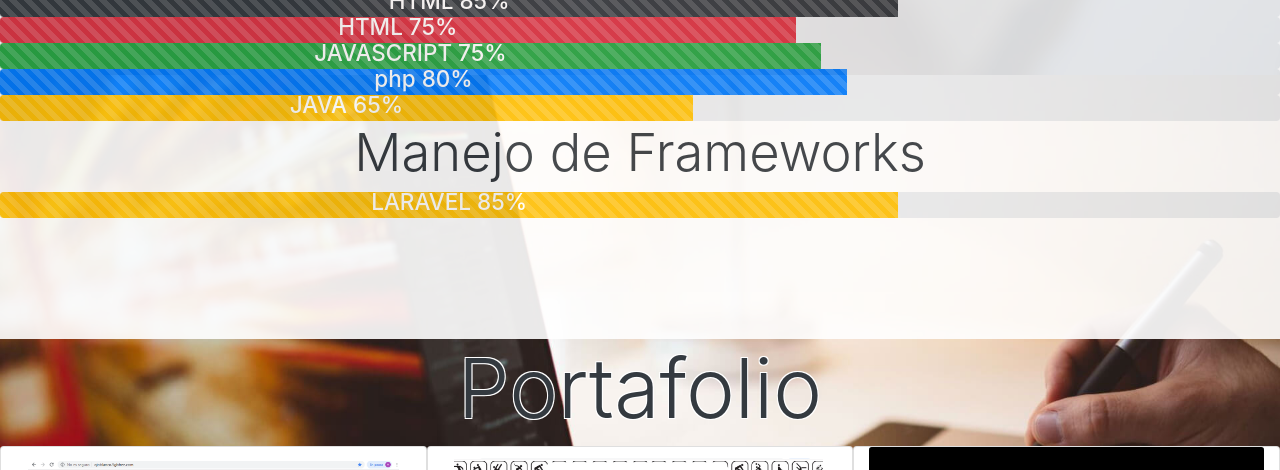
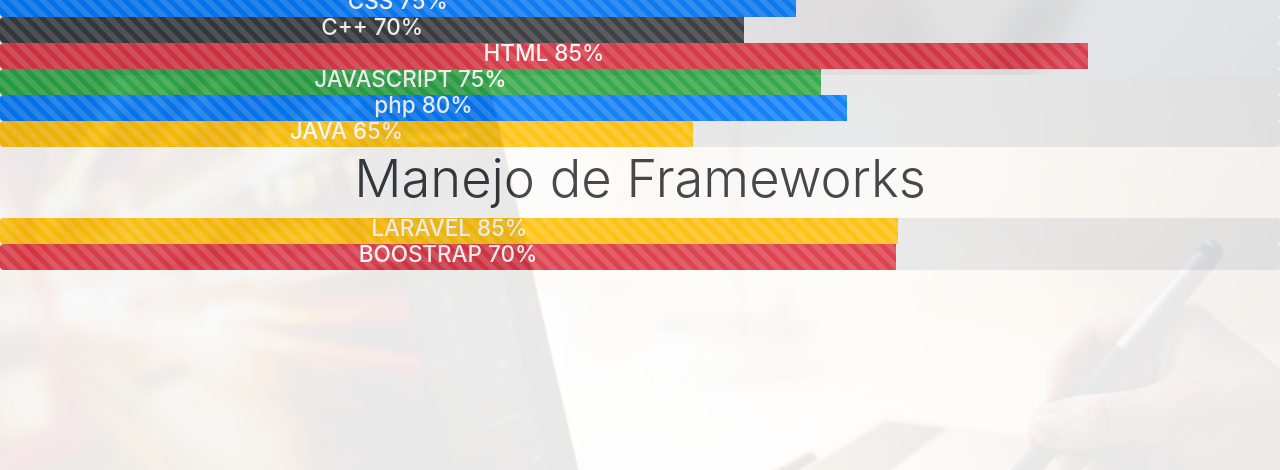
Before and after one commit to Alexanderwags/web_personal, a plain HTML site: page index.html in a window 1280 px wide. Shown: the part 725-1195 px from the top of the page. Drawn offline with nearby package versions, Linux system fonts and the light colour scheme.

Commit message:
agregando nuevas hbl

```diff
--- a/estilos.css
+++ b/estilos.css
@@ -36,7 +36,7 @@
 
 #contenedor{
    width: 100%;
-   height: 600px;
+   height: 800px;
    background-color: white;
    opacity: 0.9;
 }
--- a/index.html
+++ b/index.html
@@ -93,16 +93,23 @@
 
  			</div>
  		</div>
- 		  <h3 class="text-dark display-4 w3-animate-zoom">Habilidades</h3>
+ 		  <h3 class="text-dark display-4 w3-animate-zoom">Habilidades En Lenguajes</h3>
 
+        <div class="progress" style="height:26px">
+         <div class="progress-bar progress-bar-striped active w3-animate-zoom bg-primary" id="CSS" role="progressbar" aria-valuenow="30" aria-valuemin="30" aria-valuemax="100" style="width: 10%;" >
+        	 <h4>CSS 75%</h4>
+         </div>
+       </div>
 	   <div class="progress" style="height:26px">
          <div class="progress-bar progress-bar-striped active w3-animate-zoom bg-dark" id="HTML" role="progressbar" aria-valuenow="30" aria-valuemin="30" aria-valuemax="100" style="width: 10%;" >
+        	 <h4>C++ 70%</h4>
+         </div>
+
+       </div>
+
+        <div class="progress" style="height:26px">
+         <div class="progress-bar progress-bar-striped active w3-animate-zoom bg-danger" id="HTML5" role="progressbar" aria-valuenow="30" aria-valuemin="30" aria-valuemax="100" style="width: 10%;" >
         	 <h4>HTML 85%</h4>
-         </div>
-       </div>
-        <div class="progress" style="height:26px">
-         <div class="progress-bar progress-bar-striped active w3-animate-zoom bg-danger" id="CSS" role="progressbar" aria-valuenow="30" aria-valuemin="30" aria-valuemax="100" style="width: 10%;" >
-        	 <h4>HTML 75%</h4>
          </div>
        </div>
         <div class="progress" style="height:26px">
@@ -110,6 +117,7 @@
         	 <h4>JAVASCRIPT  75%</h4>
          </div>
        </div>
+
 	   <div class="progress" style="height:26px">
          <div class="progress-bar progress-bar-striped active w3-animate-zoom" id="php" role="progressbar" aria-valuenow="30" aria-valuemin="30" aria-valuemax="100" style="width: 10%;" >
         	 <h4>php 80%</h4>
@@ -120,13 +128,20 @@
         	 <h4>JAVA 65%</h4>
          </div>
        </div>
+
+
+
 		<h3 class="text-dark display-4 w3-animate-zoom">Manejo de Frameworks</h3>
         <div class="progress" style="height:26px">
          <div class="progress-bar progress-bar-striped active w3-animate-zoom bg-warning" id="LARAVEL" role="progressbar" aria-valuenow="30" aria-valuemin="30" aria-valuemax="100" style="width: 10%;" >
         	 <h4>LARAVEL 85%</h4>
          </div>
        </div>
-
+        <div class="progress" style="height:26px">
+         <div class="progress-bar progress-bar-striped active w3-animate-zoom bg-danger" id="BOOSTRAP" role="progressbar" aria-valuenow="30" aria-valuemin="30" aria-valuemax="100" style="width: 10%;" >
+        	 <h4>BOOSTRAP 70%</h4>
+         </div>
+       </div>
  	</div>
 
 
@@ -199,8 +214,10 @@
         $(document).ready(function() {
             $("#php").css("width", "80%");
             $("#php").attr("aria-valuenow", "80%");
-             $("#HTML").css("width", "85%");
-            $("#HTML").attr("aria-valuenow", "85%");
+             $("#HTML").css("width", "70%");
+            $("#HTML").attr("aria-valuenow", "70%");
+            $("#HTML5").css("width", "85%");
+            $("#HTML5").attr("aria-valuenow", "85%");
              $("#CSS").css("width", "75%");
             $("#CSS").attr("aria-valuenow", "75%");
             $("#JAVASCRIPT").css("width", "75%");
@@ -209,6 +226,8 @@
             $("#JAVA").attr("aria-valuenow", "65%");
             $("#LARAVEL").css("width", "85%");
             $("#LARAVEL").attr("aria-valuenow", "85%");
+            $("#BOOSTRAP").css("width", "70%");
+            $("#BOOSTRAP").attr("aria-valuenow", "70%");
         });
 
     </script>
```
Also changed, not shown: 1 other file.
